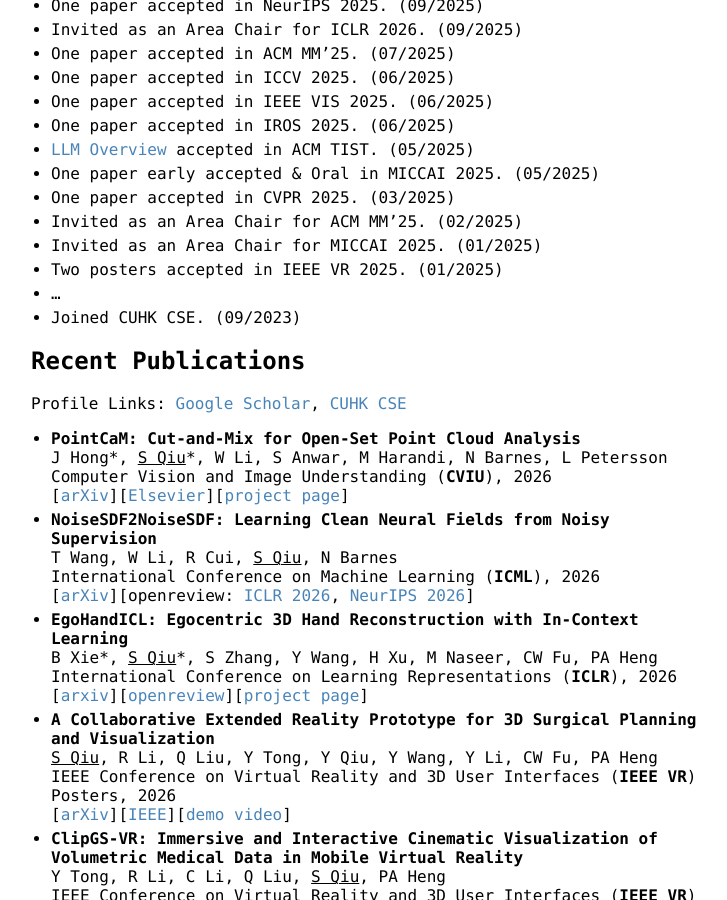
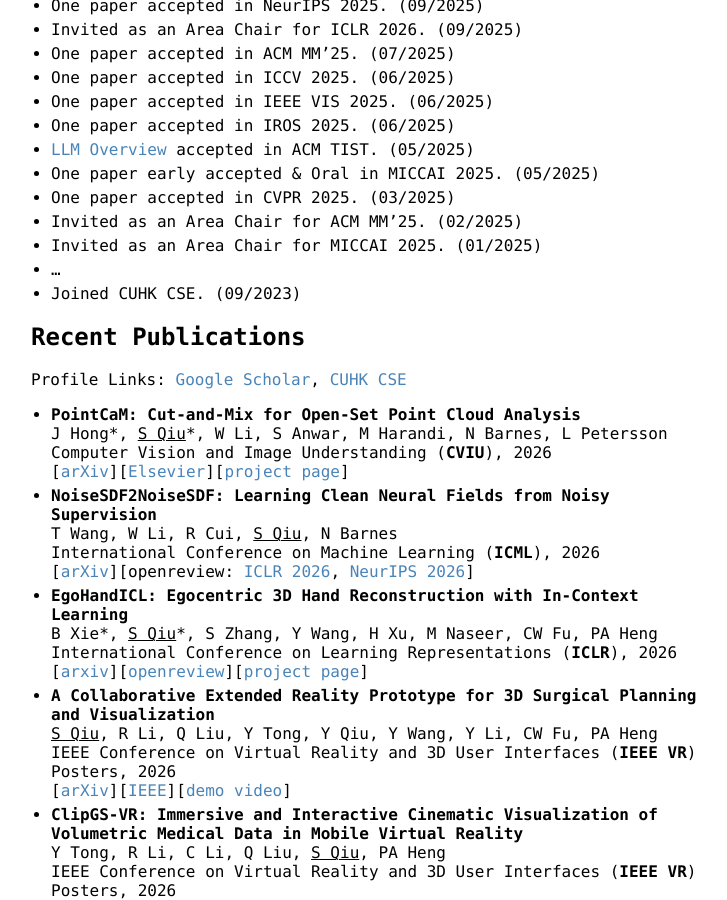
Before and after one commit to ShiQiu0419/ShiQiu0419.github.io, a Jekyll site: the page built from index.md, in a window 1280 px wide and 900 px high, scrolled down 799 px. Shown: the whole window, without its empty margins (259-986 px from the left). Built offline with Jekyll 4.4.1, drawn with Linux system fonts in a browser that asks for light colours; our own code applies the rules of GitHub Pages for plain Markdown files.

Commit message:
Update index.md

```diff
--- a/index.md
+++ b/index.md
@@ -33,7 +33,6 @@ For CUHK students: my student consultation hours are from 2:00 PM to 4:00 PM eve
 * One paper accepted in CVPR 2025. (03/2025)
 * Invited as an Area Chair for ACM MM'25. (02/2025)
 * Invited as an Area Chair for MICCAI 2025. (01/2025)
-* Two posters accepted in IEEE VR 2025. (01/2025)
 * ...
 * Joined CUHK CSE. (09/2023)
 
```
